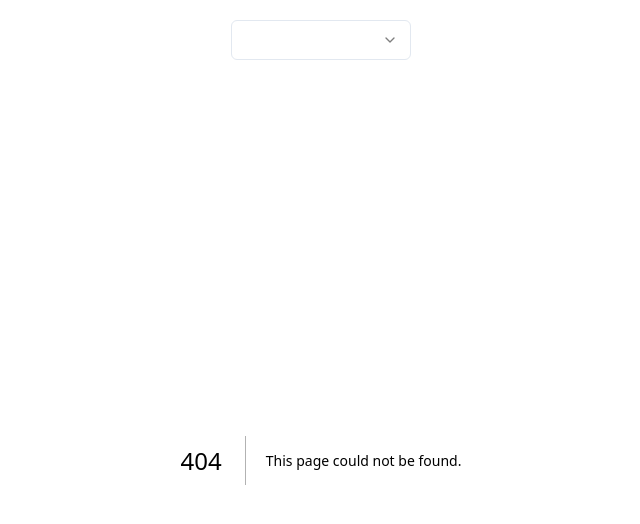
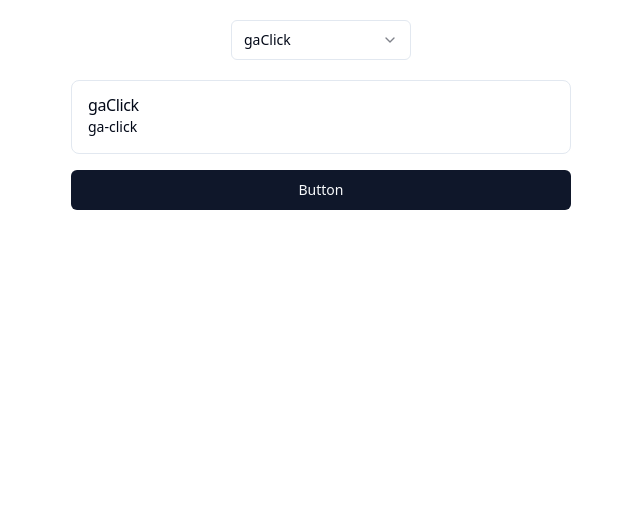
Before and after one commit to DDGG0531/next_errors, a Next.js app: page /gaClick in a window 1280 px wide. Before the commit this address had no page. Shown: the top 524 px of the page, without its empty margins (319-959 px from the left). Built offline with nearby package versions, Linux system fonts and the light colour scheme.

Commit message:
feat: add ga click event

```diff
--- a/package.json
+++ b/package.json
@@ -32,5 +32,8 @@
     "tailwindcss": "3.3.3",
     "tailwindcss-animate": "^1.0.6",
     "typescript": "5.1.6"
+  },
+  "devDependencies": {
+    "@types/gtag.js": "^0.0.13"
   }
 }
--- a/src/errorCases.ts
+++ b/src/errorCases.ts
@@ -14,6 +14,7 @@ const errorCases = {
   e13: "相對完美的錯誤處理,呼叫端catch非axios錯誤或指定axios錯誤．指定axios錯誤：使用transformRequest，並在catch做處理",
   e14: "模仿後端api的錯誤捕捉方式",
   e15: "紀錄 http payload + 一次噴兩個錯",
+  gaClick: "ga-click",
 };
 
 export default errorCases;
--- a/src/page_names.json
+++ b/src/page_names.json
@@ -1 +1 @@
-["_app","_document","_error","api","e1","e10","e11","e12","e13","e14","e15","e2","e3","e4","e5","e6","e7","e8","e9","index","sentry"]
+["_app","_document","_error","api","e1","e10","e11","e12","e13","e14","e15","e2","e3","e4","e5","e6","e7","e8","e9","gaClick","index","sentry"]
--- a/src/pages/_app.tsx
+++ b/src/pages/_app.tsx
@@ -47,7 +47,10 @@ export default function App({ Component, pageProps, router }: AppProps) {
         <div className="min-h-screen flex flex-col items-center p-5">
           <Select
             defaultValue={currentPageName}
-            onValueChange={(v) => router.push(v)}
+            onValueChange={(v) => {
+              if (v == "") v = "/";
+              router.push(v);
+            }}
           >
             <SelectTrigger className="w-[180px]">
               <SelectValue />
--- a/src/pages/_document.tsx
+++ b/src/pages/_document.tsx
@@ -4,7 +4,6 @@ export default function Document() {
   return (
     <Html lang="en">
       <Head />
-
       <body>
         <Main />
         <NextScript />
--- /dev/null
+++ b/src/pages/gaClick.tsx
@@ -0,0 +1,16 @@
+import { Button } from "@/components/ui/button";
+
+export default function GaClick() {
+  function clickHandler() {
+    window.gtag("event", "click", {
+      event_category: "button",
+      event_label: "button click",
+      value: 1,
+    });
+  }
+  return (
+    <>
+      <Button onClick={clickHandler}>Button</Button>
+    </>
+  );
+}
```
Also changed, not shown: 1 other file (tests, documents, lock files or other folders).
